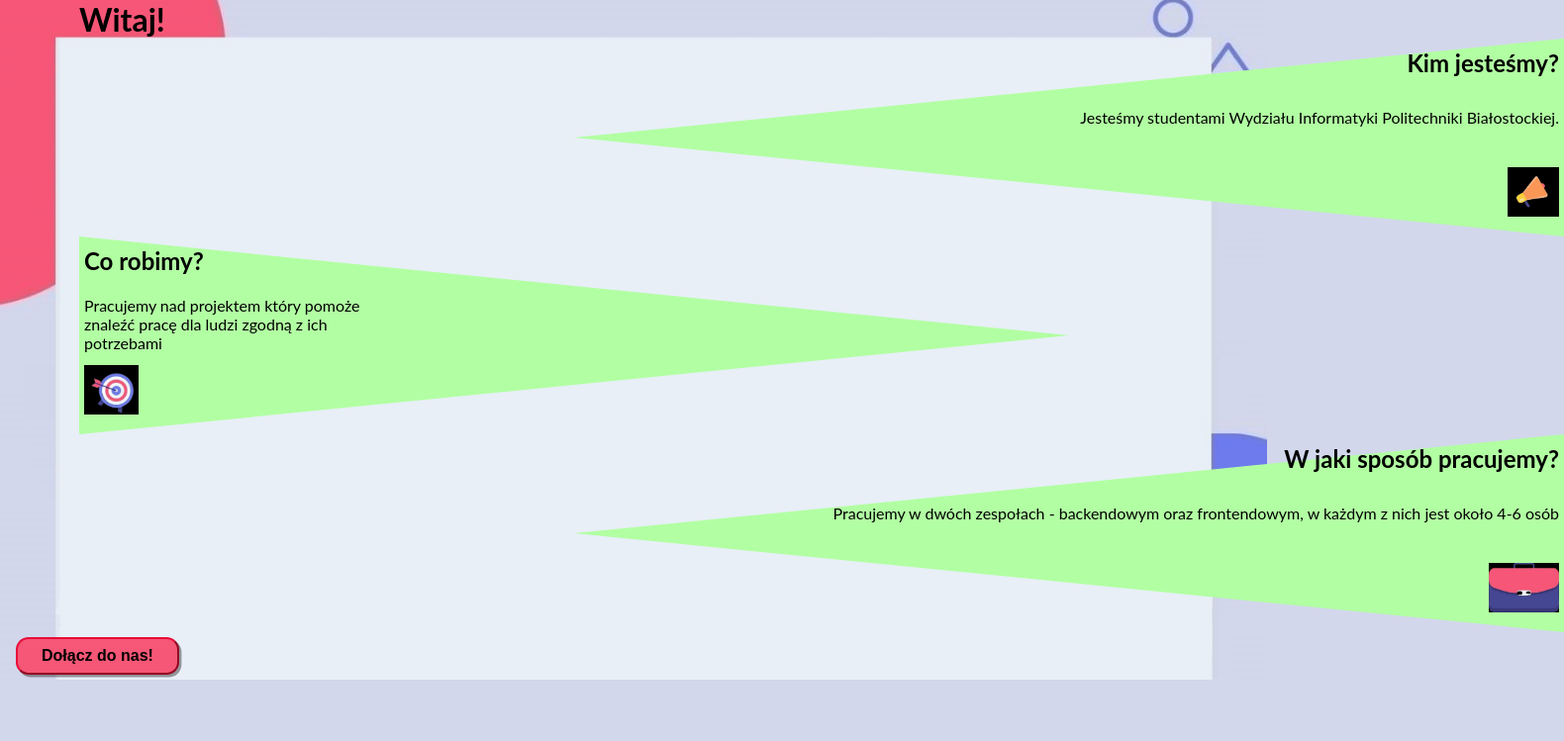
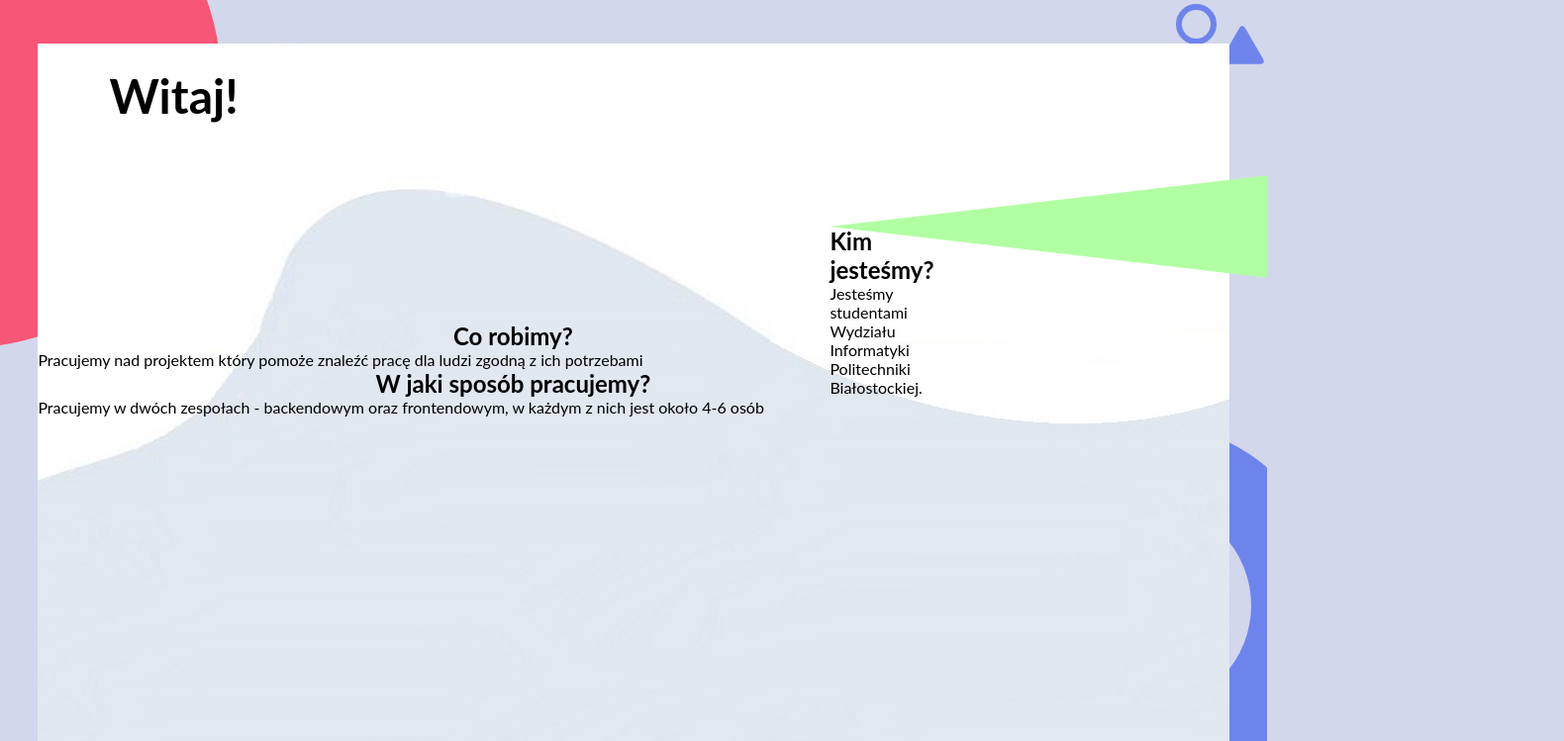
Before and after one commit to 2022PT-Wirtualna-Mapa-ZiK/frontend, a React (Create React App) app in the folder wirtualna_mapa/: page / in a window 1280 px wide. Shown: the top 749 px of the page at 99% size, 1580 px wide, since content can reach past the window. Built offline with nearby package versions, Linux system fonts and the light colour scheme.

Commit message:
almost done

```diff
--- /dev/null
+++ b/wirtualna_mapa/src/Pages/WelcomePage/WelcomePage.css
@@ -0,0 +1,38 @@
+
+
+.back-welcome{
+    height: 100%;
+    width: 100%;
+    position: absolute;
+    top: 0;
+    left: 0;
+    align-items: center;
+    justify-content: center;
+    display: flex;
+    overflow: hidden;
+}
+
+.center-welcome{
+    position: relative;
+    display: flex;
+    width: 94%;
+    height: 89%;
+    background-image: url(tempsnip.png);
+}
+
+.welcome{
+    font-size: 48px;
+    position: relative;
+    left: 1.5em;
+    top: 0.5em;
+}
+.triangle1{
+    width: 0;
+    height: 0;
+    border-style: solid;
+    border-width: 7em 60em 7em 0;
+    position: relative;
+    right: -50rem;
+    top: 1rem;
+;
+    border-color: transparent #b2ffa3 transparent transparent;    }
--- a/wirtualna_mapa/src/Pages/WelcomePage/WelcomePage.module.css
+++ /dev/null
@@ -1,5 +0,0 @@
-.WelcomePage {
-    background-image: "../../assets/back2.jpg";
-    margin-top: 0;
-    margin-bottom: 0;
-}
--- a/wirtualna_mapa/src/Pages/WelcomePage/WelcomePage.tsx
+++ b/wirtualna_mapa/src/Pages/WelcomePage/WelcomePage.tsx
@@ -1,66 +1,49 @@
 import React, { FC } from 'react';
-import styles from './WelcomePage.module.css';
 import Background from '../../assets/back1.png';
 import picture1 from '../../assets/welcomePage1.png';
 import picture2 from '../../assets/welcomePage2.png';
 import picture3 from '../../assets/welcomePage3.png';
 import Button from "../../Components/Button/button";
 import { PATHS } from '../../utils/consts';
+import './WelcomePage.css';
+
 
 const WelcomePage = () => {
 
     return(
-  <div className={styles.WelcomePage} style={{
-    backgroundImage: `url(${ Background })`,
-    height: "100%", width: "100%",
-    backgroundSize: "cover",
-    backgroundRepeat: "no-repeat"}}>
-    <div style={{marginLeft:"80px", marginRight:"80px"}}>
-      <h1 style={{}}>Witaj!</h1>
-      <div style={{display: "grid"}}>
-        <div style={{
-        width: "500px",
-        height: "0",
-        borderStyle: "solid",
-        borderWidth: "100px 1000px 100px 0",
-        borderColor: "transparent #b2ffa3 transparent transparent",
-        marginLeft: "auto",
-        gridColumn: "1", gridRow: "1"}}>
+  <div className="wrapper" >
+        <div className="back-welcome">
+          <div className="circle-pink"></div>
+          <div className="circle-small"></div>
+          <div className="triangle">
+            <div className="inside"></div>
+          </div>
+          <div className="circle-blue"></div>
+          <div className="center-welcome">
+            <div >
+              <h1 className="welcome">Witaj!</h1>
+                <div className="triangle1">
+                  <h2>Kim jesteśmy?</h2>
+                <p>Jesteśmy studentami Wydziału Informatyki Politechniki Białostockiej.</p>
+                </div>
+
+              <div className='triangle2' >
+
+                <h2>Co robimy?</h2>
+                <p>Pracujemy nad projektem który pomoże znaleźć pracę dla ludzi zgodną z ich potrzebami</p>
+              </div>
+              <div className='triangle3'>
+
+                <h2>W jaki sposób pracujemy?</h2>
+                <p>Pracujemy w dwóch zespołach - backendowym oraz frontendowym, w każdym z nich jest około 4-6 osób</p>
+                <div></div>
+              </div>
+            </div>
+            {/* <Button link={PATHS.home} text="Dołącz do nas!" /> */}
+          </div>
+
+
         </div>
-        <h2 style={{textAlign: "right", gridColumn: "1", gridRow: "1", paddingTop: "10px", paddingRight: "5px"}}>Kim jesteśmy?</h2>
-        <p style={{textAlign: "right", gridColumn: "1", gridRow: "1", paddingTop: "70px", paddingRight: "5px"}}>Jesteśmy studentami Wydziału Informatyki Politechniki Białostockiej.</p>
-        <div style={{textAlign: "right", gridColumn: "1", gridRow: "1", paddingTop: "130px", paddingRight: "5px", }}><img style={{height: "50px"}} src={picture1} alt="not found"/></div>
-      </div>
-      <div style={{display: "grid"}}>
-        <div style={{
-        width: "500px",
-        height: 0,
-        borderStyle: "solid",
-        borderWidth: "100px 0 100px 1000px",
-        borderColor: "transparent transparent transparent #b2ffa3",
-        gridColumn: "1", gridRow: "1"}}>
-        </div>
-        <h2 style={{textAlign: "left", gridColumn: "1", gridRow: "1", paddingTop: "10px", paddingLeft: "5px"}}>Co robimy?</h2>
-        <p style={{textAlign: "left", gridColumn: "1", gridRow: "1", paddingTop: "60px", width: "300px", paddingLeft: "5px"}}>Pracujemy nad projektem który pomoże znaleźć pracę dla ludzi zgodną z ich potrzebami</p>
-        <img style={{alignSelf: 'left', gridColumn: "1", gridRow: "1", paddingTop: "130px", paddingLeft: "5px", height: "50px"}} src={picture2} alt="not found"/>
-        </div>
-      <div style={{display: "grid"}}>
-        <div style={{
-        width: "500px",
-        height: "0",
-        borderStyle: "solid",
-        borderWidth: "100px 1000px 100px 0",
-        borderColor: "transparent #b2ffa3 transparent transparent",
-        marginLeft: "auto",
-        gridColumn: "1", gridRow: "1"
-        }}>
-        </div>
-        <h2 style={{textAlign: "right", gridColumn: "1", gridRow: "1", paddingTop: "10px", paddingRight: "5px"}}>W jaki sposób pracujemy?</h2>
-        <p style={{textAlign: "right", gridColumn: "1", gridRow: "1", paddingTop: "70px", paddingRight: "5px"}}>Pracujemy w dwóch zespołach - backendowym oraz frontendowym, w każdym z nich jest około 4-6 osób</p>
-        <div style={{textAlign: "right", gridColumn: "1", gridRow: "1", paddingTop: "130px", paddingRight: "5px", }}><img style={{height: "50px"}} src={picture3} alt="not found"/></div>
-      </div>
-    </div>
-    <Button link={PATHS.home} text="Dołącz do nas!"/>
   </div>
 
 );
```
Also changed, not shown: wirtualna_mapa/src/Pages/SignIn/signin.css (line endings or trailing spaces), wirtualna_mapa/src/Pages/WelcomePage/tempsnip.png (added).
